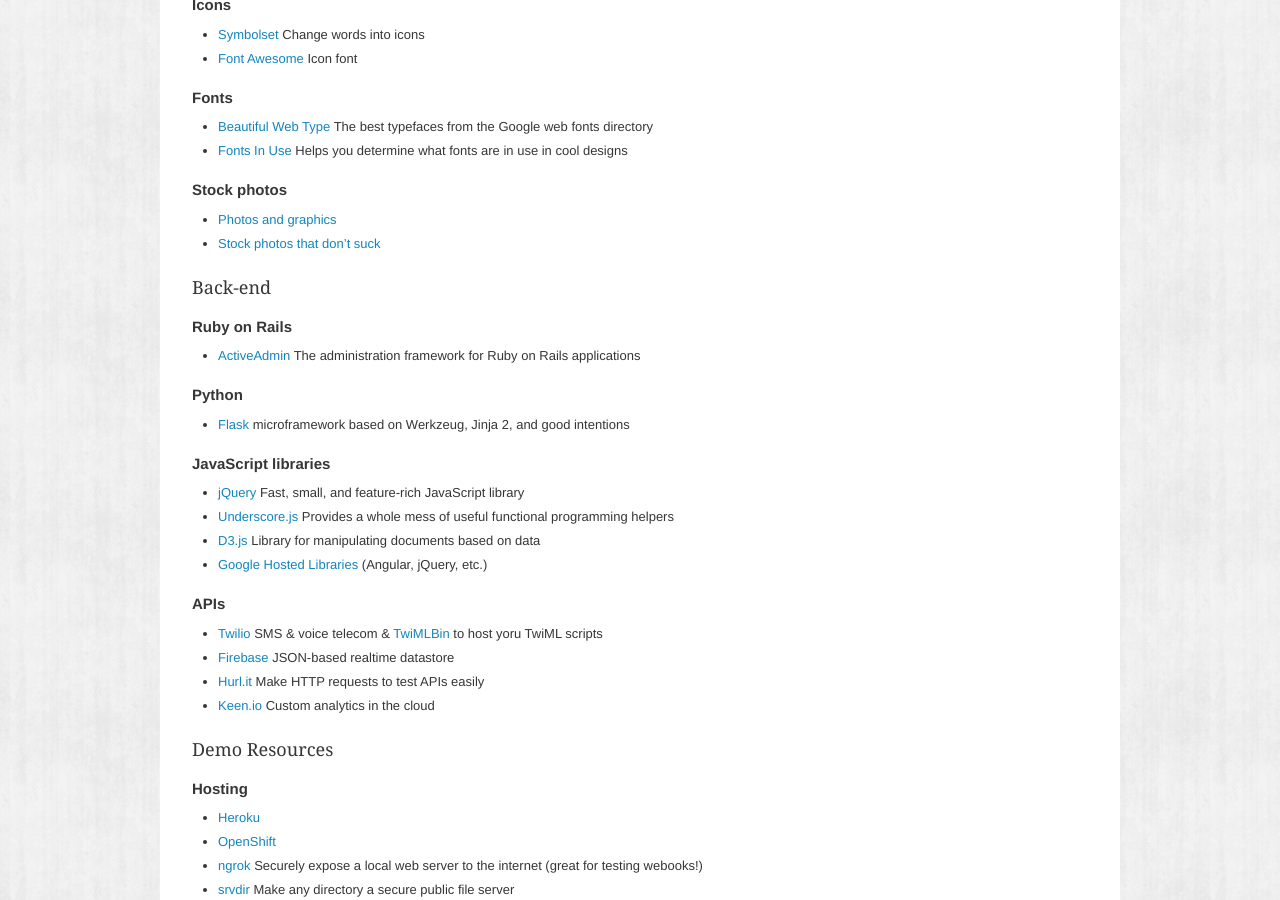
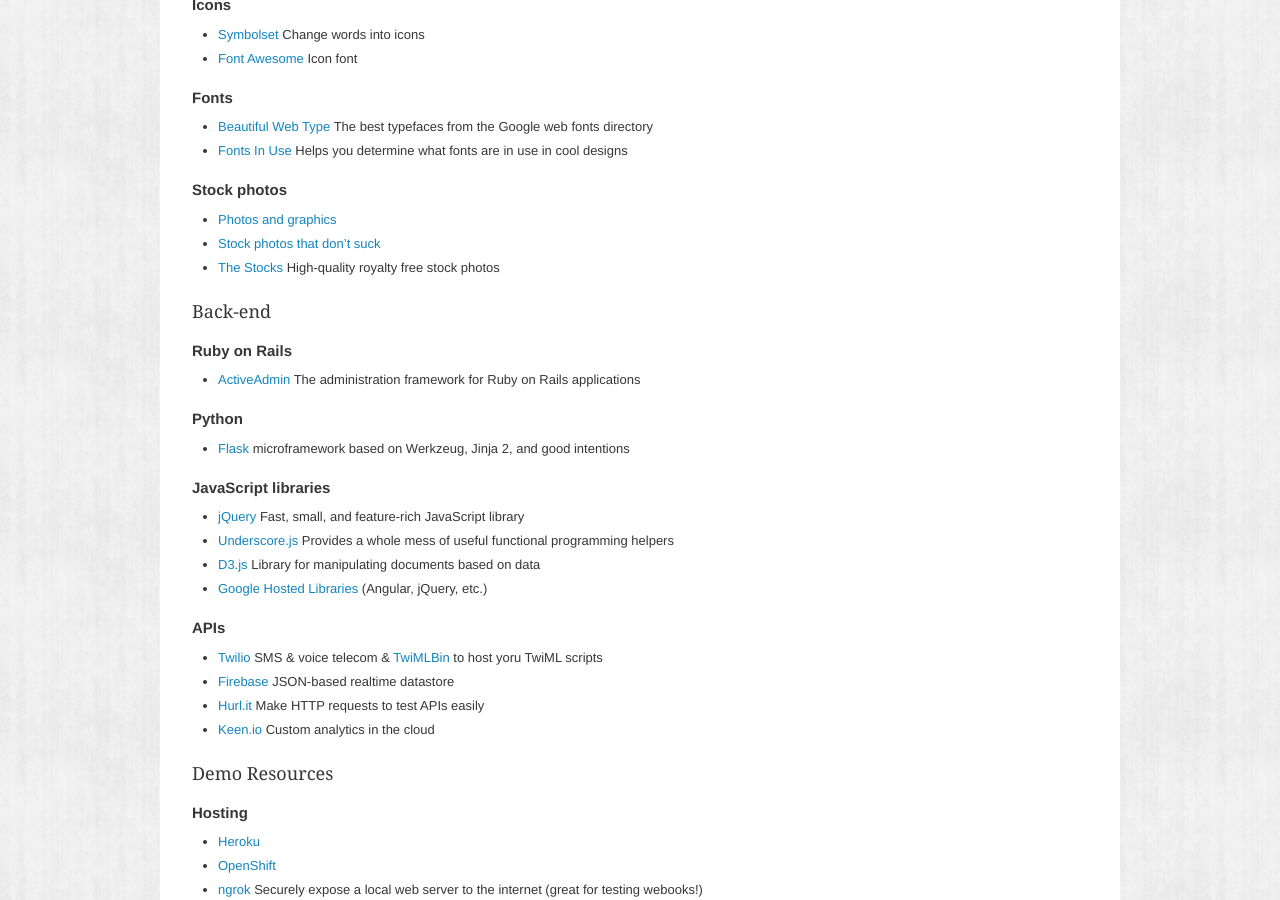
Before and after one commit to challengepost/hackstart, a Jekyll site: the page built from index.md, in a window 1280 px wide and 900 px high, scrolled down 814 px. Built offline with Jekyll 4.4.1, drawn with Linux system fonts in a browser that asks for light colours; nearby versions of some CDN libraries; some web fonts are replaced.

Commit message:
Add link to The Stocks

```diff
--- a/index.md
+++ b/index.md
@@ -52,6 +52,7 @@
 
 - [Photos and graphics](http://www.sitebuilderreport.com/blog/where-the-best-designers-go-to-find-photos-and-graphics)
 - [Stock photos that don’t suck](https://medium.com/design-ux/62ae4bcbe01b)
+- [The Stocks](http://thestocks.im/) High-quality royalty free stock photos
 
 ##Back-end
 
```
